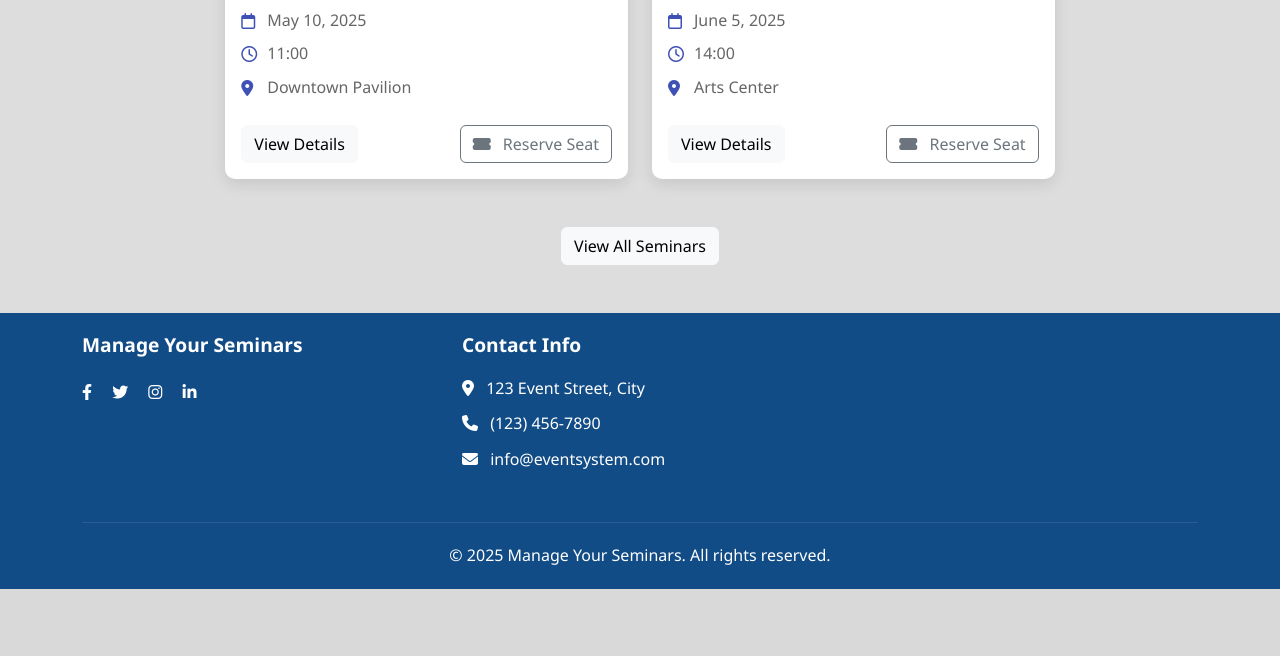
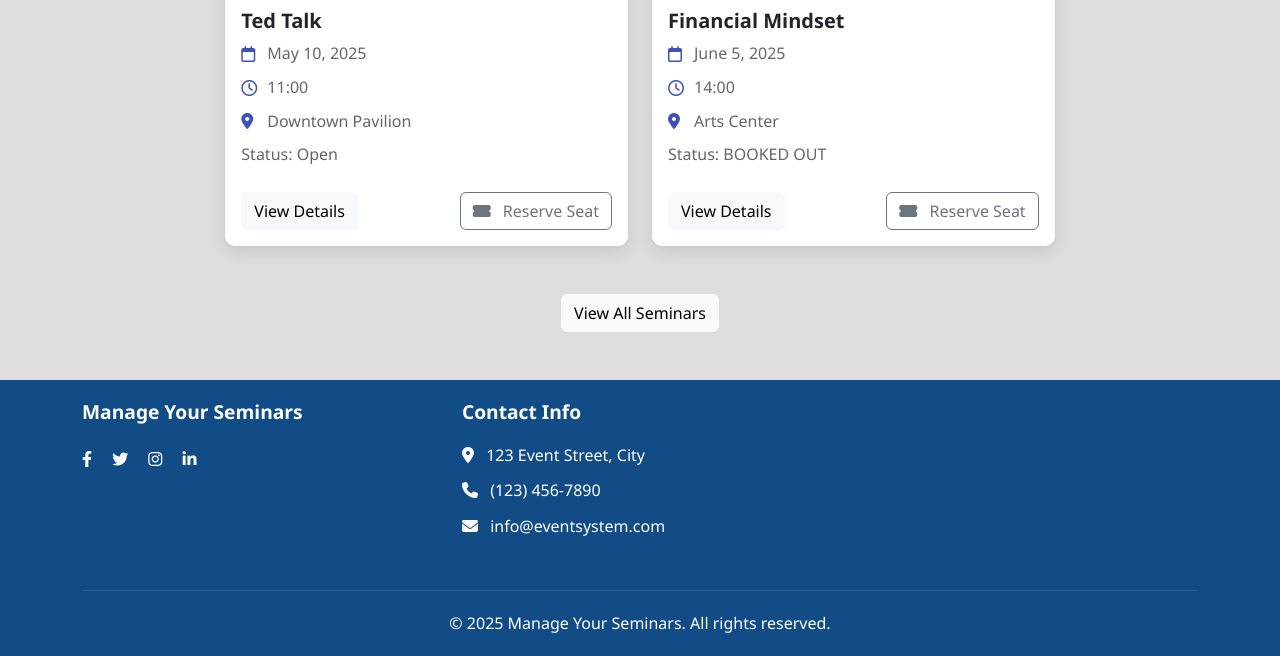
Before and after one commit to Karmalhazom2000/group9_IAB207, a Flask app: page / in a window 1280 px wide. Shown: the part 1381-2037 px from the top of the page. Before the commit the page ends 1970 px from the top, so only its background shows below. Run offline with Flask 3, Linux system fonts and the light colour scheme; some libraries are stand-ins or nearby versions.

Commit message:
index.html

```diff
--- a/app/templates/index.html
+++ b/app/templates/index.html
@@ -108,8 +108,11 @@
                   <i class="fas fa-map-marker-alt"></i>
                   <span>Central Theater</span>
                 </div>
+                <div class="event-meta">
+                  <span>Status: Open</span>
+                </div>
                 <div class="d-flex justify-content-between align-items-center mt-4">
-                  <a href="{{ url_for('event_details') }}" class="btn btn-light">View Details</a>
+                  <a href="{{ url_for('seminar_talk_by_author') }}" class="btn btn-light">View Details</a>
                   <button class="btn btn-outline-secondary" data-bs-toggle="modal" data-bs-target="#bookTicketModal">
                     <i class="fas fa-ticket-alt me-2"></i> Reserve Seat
                   </button>
@@ -136,8 +139,11 @@
                   <i class="fas fa-map-marker-alt"></i>
                   <span>Convention Center</span>
                 </div>
+                 <div class="event-meta">
+                  <span>Status: Open</span>
+                </div>
                 <div class="d-flex justify-content-between align-items-center mt-4">
-                  <a href="{{ url_for('event_details') }}" class="btn btn-light">View Details</a>
+                  <a href="{{ url_for('seminar_learn_how_to_learn')}}" class="btn btn-light">View Details</a>
                   <button class="btn btn-outline-secondary" data-bs-toggle="modal" data-bs-target="#bookTicketModal">
                     <i class="fas fa-ticket-alt me-2"></i> Reserve Seat
                   </button>
@@ -164,8 +170,11 @@
                   <i class="fas fa-map-marker-alt"></i>
                   <span>Downtown Pavilion</span>
                 </div>
+                 <div class="event-meta">
+                  <span>Status: Open</span>
+                </div>
                 <div class="d-flex justify-content-between align-items-center mt-4">
-                  <a href="{{ url_for('event_details') }}" class="btn btn-light">View Details</a>
+                  <a href="{{ url_for('seminar_ted_talk')}}" class="btn btn-light">View Details</a>
                   <button class="btn btn-outline-secondary" data-bs-toggle="modal" data-bs-target="#bookTicketModal">
                     <i class="fas fa-ticket-alt me-2"></i> Reserve Seat
                   </button>
@@ -192,8 +201,11 @@
                   <i class="fas fa-map-marker-alt"></i>
                   <span>Arts Center</span>
                 </div>
+                 <div class="event-meta">
+                  <span>Status: BOOKED OUT</span>
+                </div>
                 <div class="d-flex justify-content-between align-items-center mt-4">
-                  <a href="{{ url_for('event_details') }}" class="btn btn-light">View Details</a>
+                  <a href="{{ url_for('seminar_financial_mindset')}}" class="btn btn-light">View Details</a>
                   <button class="btn btn-outline-secondary" data-bs-toggle="modal" data-bs-target="#bookTicketModal">
                     <i class="fas fa-ticket-alt me-2"></i> Reserve Seat
                   </button>
@@ -204,7 +216,7 @@
         </div>
 
         <div class="text-center mt-5">
-          <a href="{{ url_for('event_details') }}" class="btn btn-light">View All Seminars</a>
+          <a href="event-details.html" class="btn btn-light">View All Seminars</a>
         </div>
       </div>
     </div>
```
